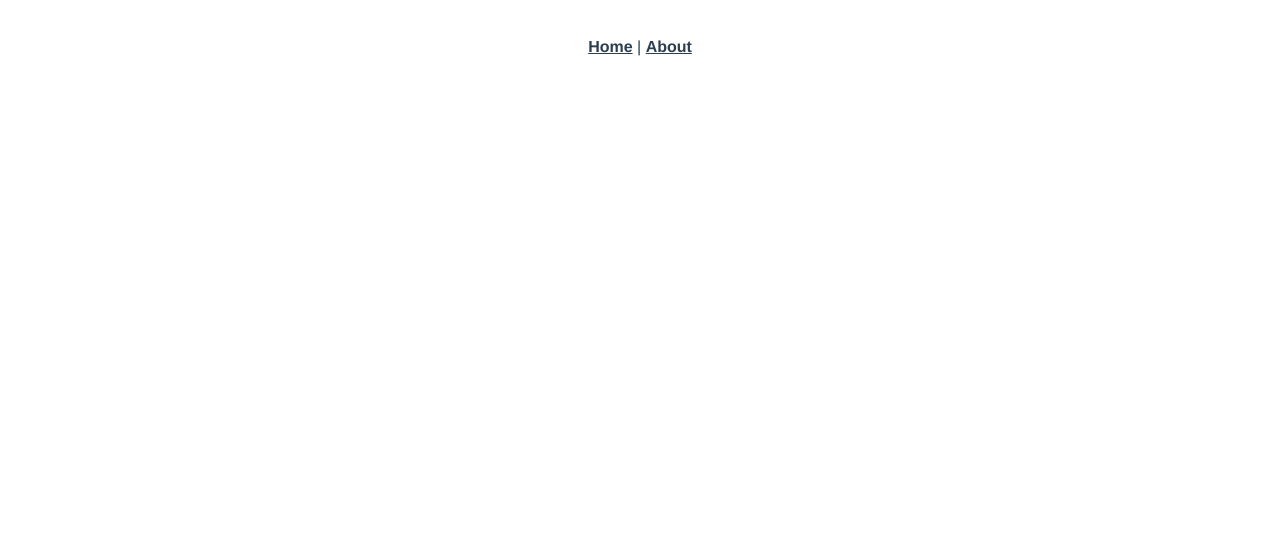
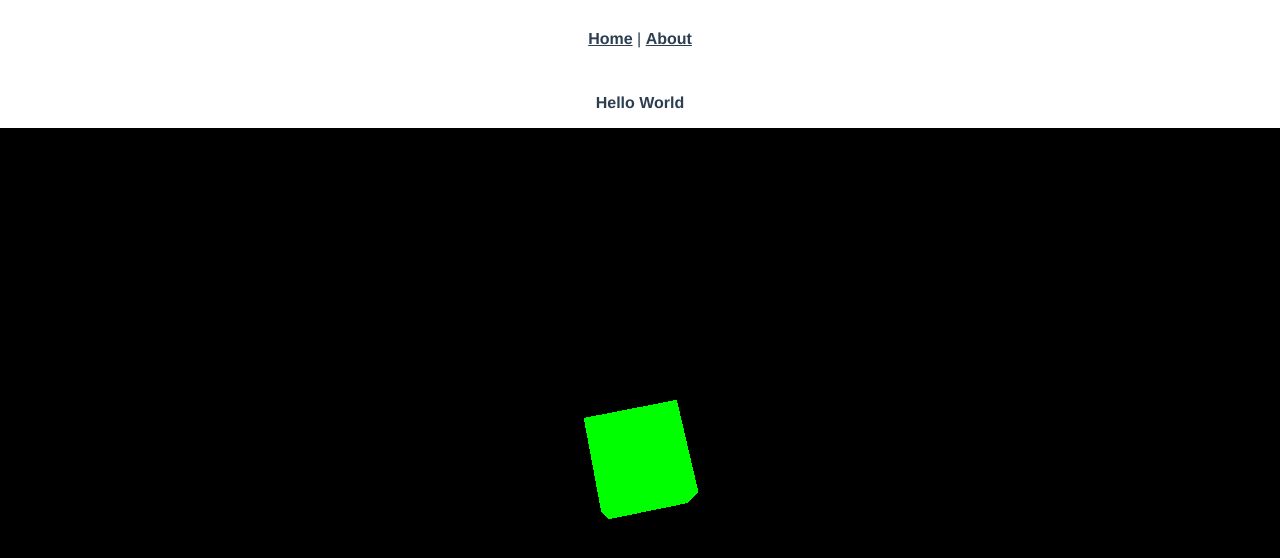
Before and after one commit to tianjian-sky/three-js-play, a Vue app: page /test in a window 1280 px wide. Shown: the top 558 px of the page. Built offline with nearby package versions, Linux system fonts and the light colour scheme.

Commit message:
初始化 scss module 引入ts报错解决

```diff
--- a/package.json
+++ b/package.json
@@ -8,7 +8,9 @@
     "lint": "vue-cli-service lint"
   },
   "dependencies": {
+    "@types/three": "^0.126.0",
     "core-js": "^3.6.5",
+    "three": "^0.126.1",
     "vue": "^2.6.11",
     "vue-class-component": "^7.2.3",
     "vue-property-decorator": "^9.1.2",
--- a/src/App.vue
+++ b/src/App.vue
@@ -4,22 +4,32 @@
       <router-link to="/">Home</router-link> |
       <router-link to="/about">About</router-link>
     </div>
-    <router-view/>
+    <div id="main">
+      <router-view/>
+    </div>
   </div>
 </template>
 
 <style lang="scss">
+html, body {
+    margin: 0;
+    padding: 0;
+    height: 100%;
+}
 #app {
+  display: flex;
+  flex-direction: column;
   font-family: Avenir, Helvetica, Arial, sans-serif;
   -webkit-font-smoothing: antialiased;
   -moz-osx-font-smoothing: grayscale;
   text-align: center;
   color: #2c3e50;
+  height: 100%;
 }
 
 #nav {
   padding: 30px;
-
+  flex: 0 0 auto;
   a {
     font-weight: bold;
     color: #2c3e50;
@@ -29,4 +39,7 @@
     }
   }
 }
+#main {
+  flex: 1;
+}
 </style>
--- a/src/router/index.ts
+++ b/src/router/index.ts
@@ -1,6 +1,7 @@
 import Vue from 'vue'
 import VueRouter, { RouteConfig } from 'vue-router'
 import Home from '../views/Home.vue'
+import Test from '../views/Test'
 
 Vue.use(VueRouter)
 
@@ -17,7 +18,12 @@ const routes: Array<RouteConfig> = [
     // this generates a separate chunk (about.[hash].js) for this route
     // which is lazy-loaded when the route is visited.
     component: () => import(/* webpackChunkName: "about" */ '../views/About.vue')
-  }
+  },
+  {
+    path: '/test',
+    name: 'test',
+    component: Test
+  },
 ]
 
 const router = new VueRouter({
--- /dev/null
+++ b/src/views/Test.module.scss
@@ -0,0 +1,15 @@
+.wrap {
+    display: flex;
+    flex: 1;
+    flex-direction: column;
+    height: 100%;
+    overflow: hidden;
+    .title {
+        flex: 0 0 auto;
+        font-weight: bold;
+        text-align: center;
+    }
+    .model {
+        flex: 1;
+    }
+}
--- /dev/null
+++ b/src/views/Test.tsx
@@ -0,0 +1,49 @@
+import { Vue, Prop, Component } from 'vue-property-decorator'
+import {Scene, PerspectiveCamera, WebGLRenderer, BoxGeometry, MeshBasicMaterial, Mesh} from 'three'
+import styles from './Test.module.scss'
+
+@Component
+export default class TestComponent extends Vue {
+    @Prop({ default: 'Hello World' }) readonly title!: string
+
+
+    initCanvas () {
+        const el: HTMLDivElement = this.$refs['modelContainer'] as HTMLDivElement
+        const scene = new Scene()
+        const camera = new PerspectiveCamera( 75, el.clientWidth / el.clientHeight, 0.1, 1000 )
+        const renderer = new WebGLRenderer()
+        renderer.setSize( el.clientWidth, el.clientHeight )
+        window.addEventListener('resize', () => {
+            renderer.setSize( el.clientWidth, el.clientHeight )
+        })
+        el.appendChild( renderer.domElement )
+
+        const geometry = new BoxGeometry()
+        const material = new MeshBasicMaterial( { color: 0x00ff00 } )
+        const cube = new Mesh( geometry, material )
+        scene.add( cube )
+
+        camera.position.z = 5
+
+        const animate = function () {
+            requestAnimationFrame( animate )
+            cube.rotation.x += 0.01
+            cube.rotation.y += 0.01
+            renderer.render( scene, camera )
+        }
+        animate();
+    }
+
+    mounted () {
+        this.initCanvas()
+    }
+
+    render () {
+        return (
+            <div class={styles.wrap}>
+                <p class={styles.title}>{this.title}</p>
+                <div ref="modelContainer" class={styles.model}></div>
+            </div>
+        )
+    }
+}
--- a/tsconfig.json
+++ b/tsconfig.json
@@ -12,6 +12,7 @@
     "allowSyntheticDefaultImports": true,
     "sourceMap": true,
     "baseUrl": ".",
+
     "types": [
       "webpack-env"
     ],
@@ -32,7 +33,8 @@
     "src/**/*.tsx",
     "src/**/*.vue",
     "tests/**/*.ts",
-    "tests/**/*.tsx"
+    "tests/**/*.tsx",
+    "*.d.ts"
   ],
   "exclude": [
     "node_modules"
```
Also changed, not shown: css.d.ts (added, +12 -0 lines), src/shims-tsx.d.ts (+13 -0 lines), 1 other file (tests, documents, lock files or other folders).
